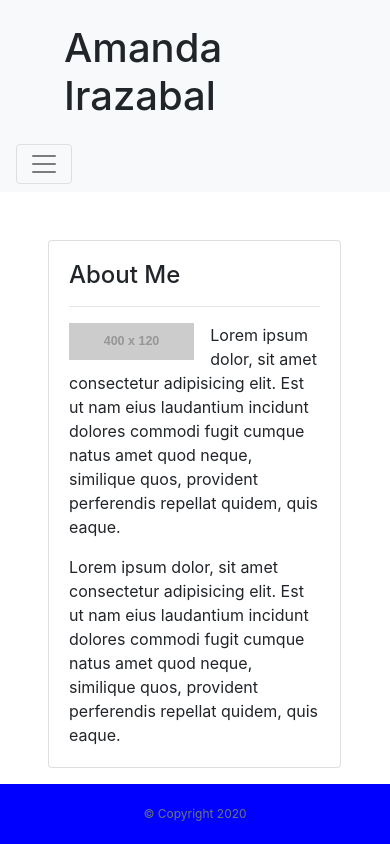
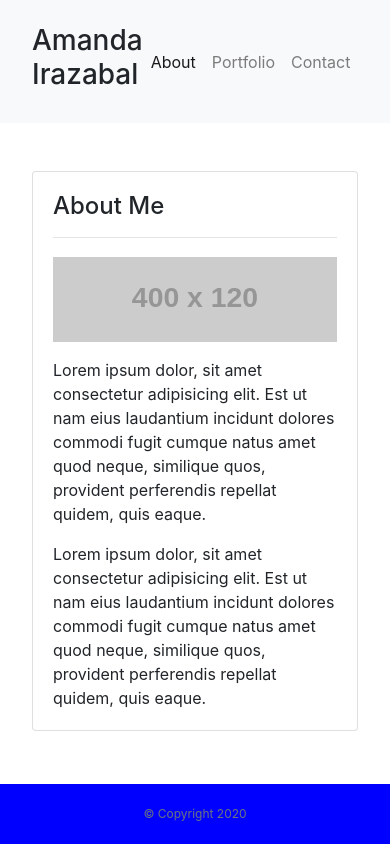
Before and after one commit to airazabal92/Homework-2-Portfolio, a plain HTML site: page index.html in a window 390 px wide. Drawn offline with nearby package versions, Linux system fonts and the light colour scheme; placeholder pictures from the web are drawn by us.

Commit message:
Trying to get navbar to look like example - working on full, medium screens, but not working on small screen

```diff
--- a/index.html
+++ b/index.html
@@ -16,9 +16,27 @@
 
 <body>
 
-    <!-- Navigation Bar -->
+
+    <nav class="navbar navbar-expand navbar-light bg-light ml-0">
+        <h1 id="navHeaderTitle">Amanda Irazabal</h1>
+
+            <ul class="navbar-nav ml-auto">
+                <li class="nav-item active">
+                    <a class="nav-link" href="index.html">About</a>
+                </li>
+                <li class="nav-item">
+                    <a class="nav-link" href="portfolio.html">Portfolio</a>
+                </li>
+                <li class="nav-item">
+                    <a class="nav-link mr-5" href="contact.html">Contact</a>
+                </li>
+            </ul>
+    </nav>
+
+
+    <!--
     <nav class="navbar navbar-expand-lg navbar-light bg-light ml-0">
-        <h1 class="ml-5 py-3">Amanda Irazabal</h1>
+        <h1 id="navHeaderTitle">Amanda Irazabal</h1>
 
         <button class="navbar-toggler" type="button" data-toggle="collapse" data-target="#navigationData" aria-controls="navigationData" aria-expanded="false" aria-label="Toggle navigation">
             <span class="navbar-toggler-icon"></span>
@@ -39,21 +57,52 @@
         </div>
     </nav>
 
+-->
+
+<!--
+<nav class="navbar navbar-light bg-light">
+    <span class="navbar-brand mb-0 h1">Navbar</span>
+
+    <ul class="nav">
+        <li class="nav-item">
+          <a class="nav-link active" href="#">Active</a>
+        </li>
+        <li class="nav-item">
+          <a class="nav-link" href="#">Link</a>
+        </li>
+        <li class="nav-item">
+          <a class="nav-link" href="#">Link</a>
+        </li>
+        <li class="nav-item">
+          <a class="nav-link disabled" href="#">Disabled</a>
+        </li>
+      </ul>
+  </nav>
+
+-->
+
+
     <main role="main">
 
         <!-- About me section -->
 
-        <div class="card ml-5 mt-5 w-75" id="aboutMe">
+       <div id="aboutMeContainer">
+
+        <div class="card" id="aboutMeCard">
             <div class="card-body">
                 <h2 class="card-title">About Me</h2>
                 <hr>
-                <img src="http://via.placeholder.com/400x120"  class="float-left mr-3 img-fluid w-50" alt="...">
+                <img src="http://via.placeholder.com/400x120"  alt="..." id="aboutMeImage">
 
                 <p class="card-text">Lorem ipsum dolor, sit amet consectetur adipisicing elit. Est ut nam eius laudantium incidunt dolores commodi fugit cumque natus amet quod neque, similique quos, provident perferendis repellat quidem, quis eaque.</p>
 
                 <p class="card-text ">Lorem ipsum dolor, sit amet consectetur adipisicing elit. Est ut nam eius laudantium incidunt dolores commodi fugit cumque natus amet quod neque, similique quos, provident perferendis repellat quidem, quis eaque.</p>
             </div>
         </div>
+
+    </div>
+
+
     </main>
 
     <!-- Footer -->
```
